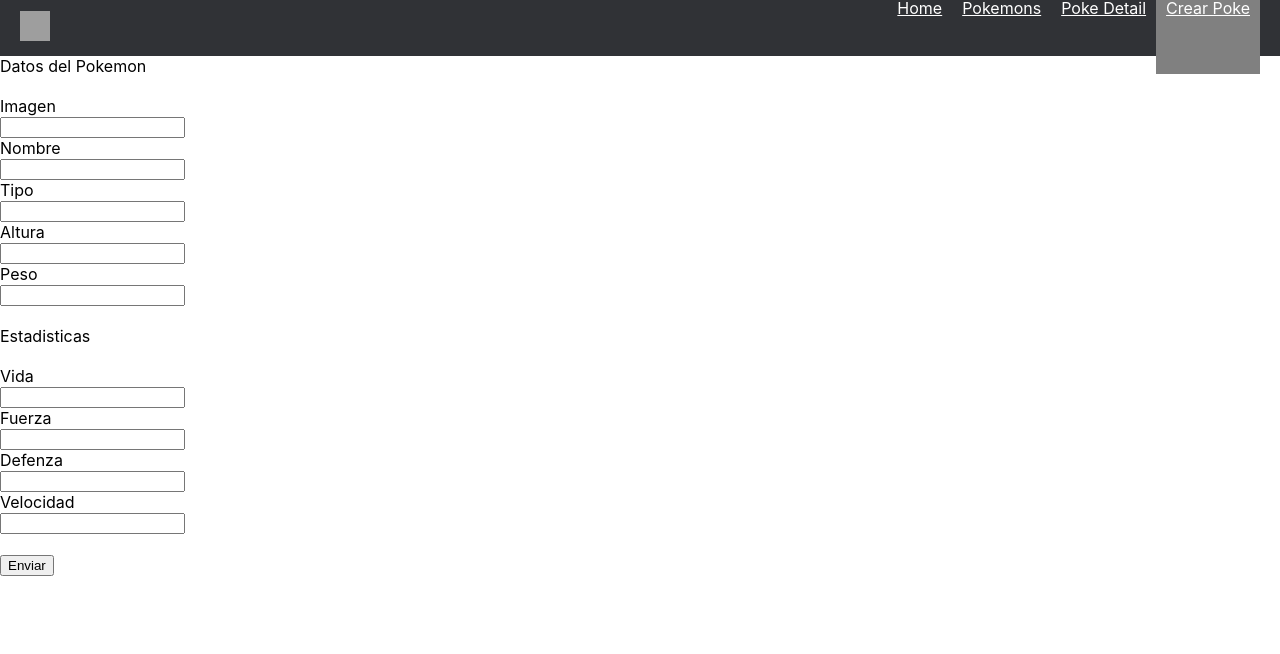
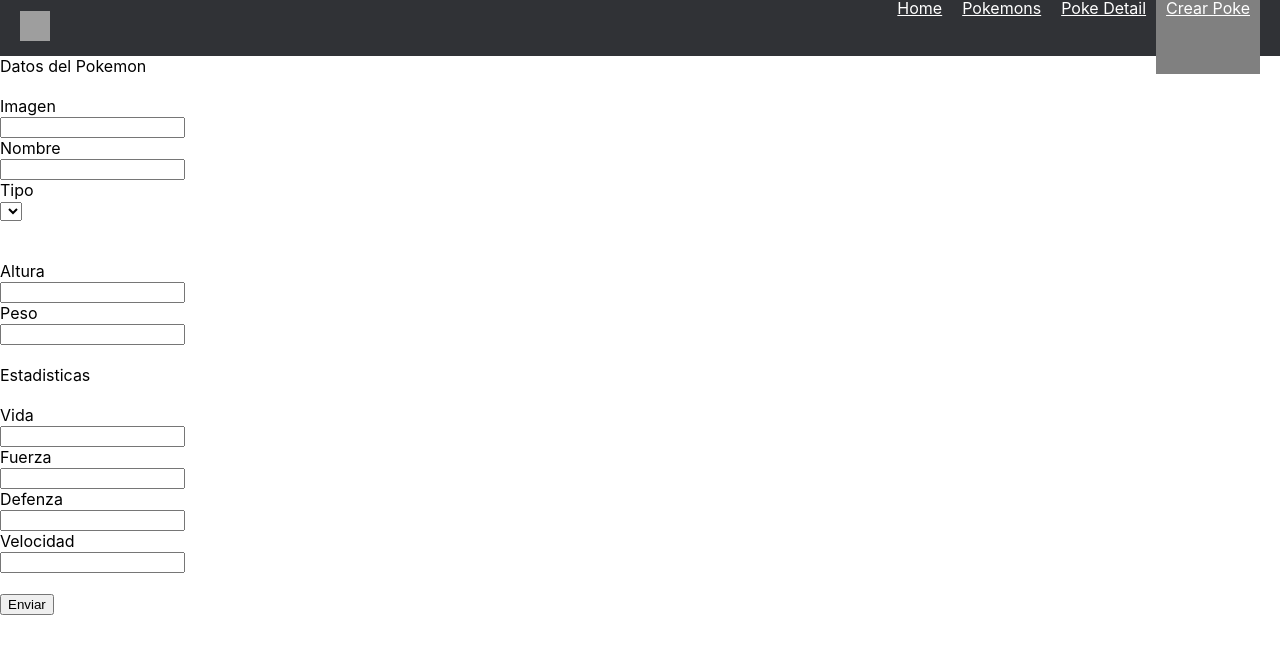
Before and after one commit to sedwarb/PI-Pokemon-main, a React (Create React App) app in the folder client/: page /pokemons/create in a window 1280 px wide. Shown: the top 654 px of the page. Built offline with nearby package versions, Linux system fonts and the light colour scheme; grey boxes are pictures that could not be loaded.

Commit message:
Add types list

```diff
--- a/client/src/components/CrearPokemon/CrearPokemon.css
+++ b/client/src/components/CrearPokemon/CrearPokemon.css
@@ -0,0 +1,4 @@
+.divTipo{
+    display: flex;
+    height: 40px;
+}
--- a/client/src/components/CrearPokemon/CrearPokemon.jsx
+++ b/client/src/components/CrearPokemon/CrearPokemon.jsx
@@ -1,20 +1,31 @@
 import React,{useState} from 'react'
-import { useDispatch } from 'react-redux'
+import { useDispatch,useSelector } from 'react-redux'
 import {createPokemons} from "../../actions/actions"
-
+import './CrearPokemon.css'
 
 export function CrearPokemon(){
-  const [datos, setPagina] = useState({});
+  const [datos, setPagina] = useState({acum:true});
+  const [sTipo, setSTipo] = useState([]);
   const dispatch = useDispatch()
+  const tipos = useSelector(state=>state.pokemonTypes)
   function handleChange(e){
     setPagina({...datos,[e.target.id]:e.target.value})
   }
+  function ftipo(e){
+    if(datos.acum){
+      setPagina({acum: false})
+    }else{
+      setSTipo([...sTipo,e.target.value])
+      setPagina({type:sTipo})
+      setPagina({acum: true})
+    }
+  }
   function creaObj(){
-    let tipo=[datos.tipo]
+    //let tipo=[datos.tipo]
     return {
       imagen:datos.imagen,
       nombre:datos.nombre,
-      tipo:tipo,
+      tipo:datos.type,
       altura:datos.altura,
       peso:datos.peso,
       vida:datos.vida,
@@ -27,8 +38,8 @@ export function CrearPokemon(){
   <div>
     <form onSubmit={(e) => {
         e.preventDefault();
-        //console.log(JSON.stringify(creaObj()))
-        dispatch(createPokemons(creaObj()))
+        //dispatch(createPokemons(creaObj()))
+        console.log(JSON.stringify(creaObj()))
       }}>
       <div>Datos del Pokemon</div>
       <br />
@@ -37,7 +48,14 @@ export function CrearPokemon(){
       <div>Nombre</div>
       <div><input type="text" id="nombre" onChange={(e) => handleChange(e)} /></div>
       <div>Tipo</div>
-      <div><input type="text" id="tipo" onChange={(e) => handleChange(e)} /></div>
+      <select name="tipos" id="tipos" onClick={(e)=>ftipo(e)}>
+          {tipos.map((tipo,i)=>{
+            return <option key={`plista${i}`} value={tipo} id={i+1} >{tipo}</option>
+          })}
+      </select>
+      <div className='divTipo' >{sTipo.map(p=>{
+          return <div>{`-${p}-`}</div>
+      })}</div>
       <div>Altura</div>
       <div><input type="text" id="altura" onChange={(e) => handleChange(e)} /></div>
       <div>Peso</div>
```
